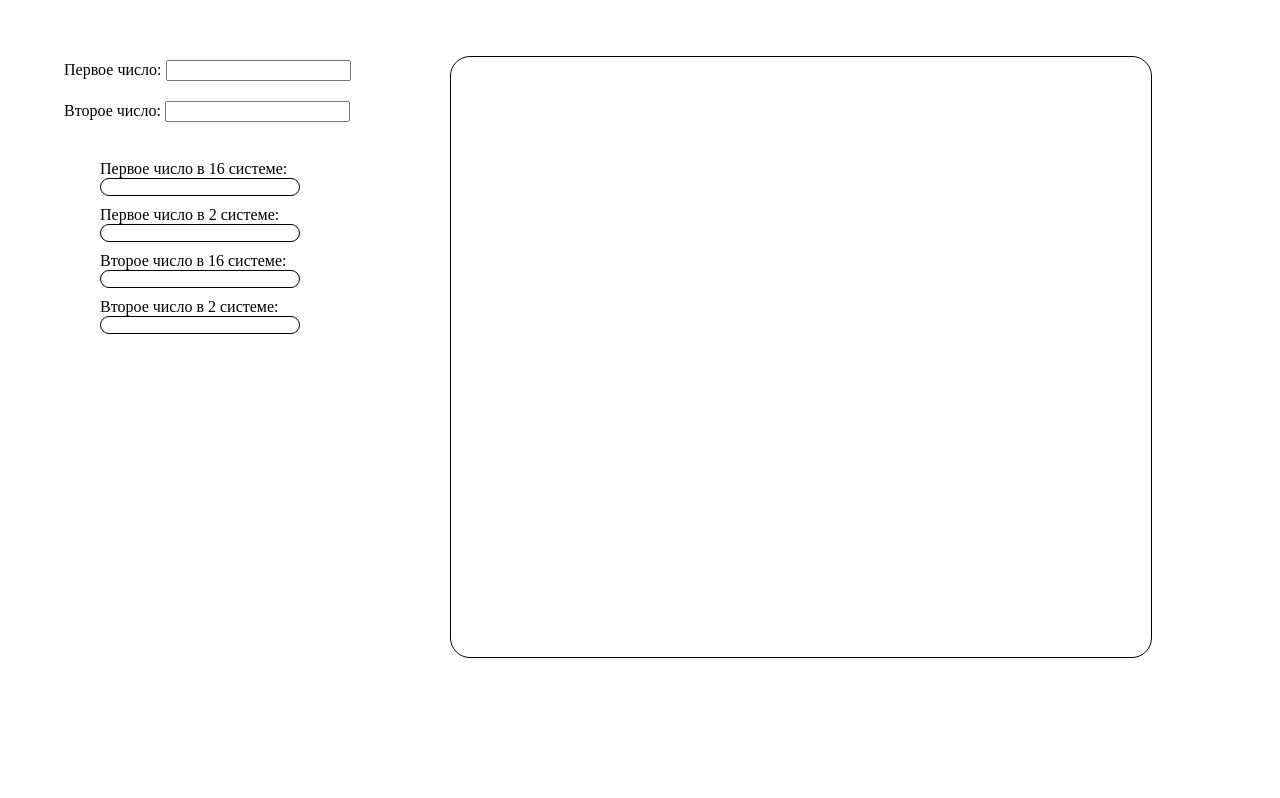
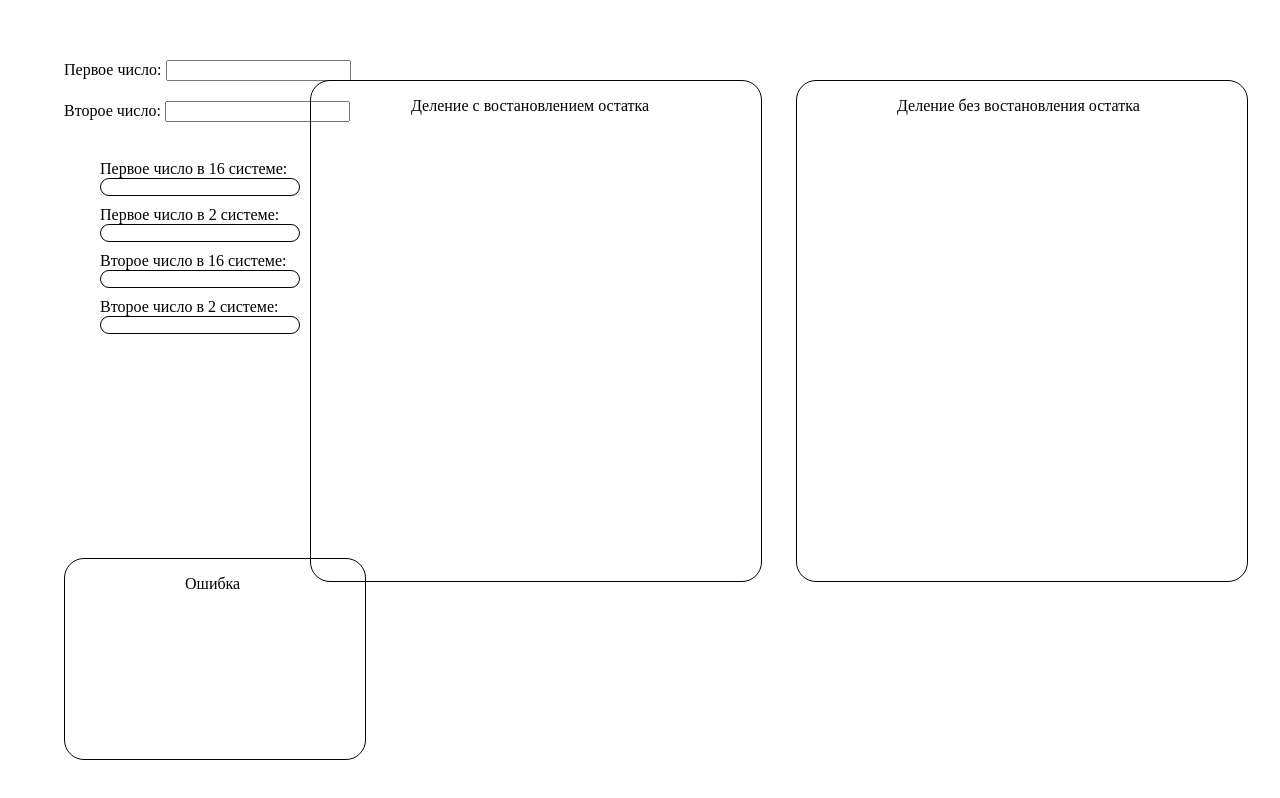
Before and after one commit to Kria69/division-of-numbers-in-the-binary-system, a plain HTML site: page index.html in a window 1280 px wide. Drawn offline with Linux system fonts and the light colour scheme.

Commit message:
v2
Разделил поля вывода и добавил поле ошибки

```diff
--- a/index.html
+++ b/index.html
@@ -28,7 +28,18 @@
         <div><p class="secondNum bin"></p></div>
     </form>
     <div class="output">
-        <p class="output_text"></p>
+        <div class="recovery">
+            <p class="rec">Деление с востановлением остатка</p>
+            <p class="output_text"></p>
+        </div>
+        <div class="not_recovery">
+            <p class="not_rec">Деление без востановления остатка</p>
+            <p class="output_text"></p>
+        </div>
+    </div>
+    <div class="error">
+        <p class="text_error">Ошибка<p>
+        <p class="output_error"></p>
     </div>
     <script src="main.js"></script>
 </body>
--- a/main.js
+++ b/main.js
@@ -34,5 +34,9 @@ function calculateAndDisplayResult() {
     const secondNumBinary = (parseInt(secondNumHex, 16)).toString(2);
     const sumBinary = addBinary(firstNumBinary, secondNumBinary);
     const sumHex = parseInt(sumBinary, 2).toString(16).toUpperCase();
-    document.querySelector('.output_text').textContent = sumHex;
+    // Получаем все элементы с классом 'output_text' и обновляем их содержимое
+    const outputTextElements = document.querySelectorAll('.output_text');
+    outputTextElements.forEach(element => {
+        element.textContent = sumHex;
+    });
 }
--- a/style.css
+++ b/style.css
@@ -9,23 +9,41 @@
 }
 
 .output{
-    width: 700px;
-    height: 600px;
+    width: 1000px;
+    height: 550px;
     position: absolute;
-    top: 7%;
-    right: 10%;
+    top: 10%;
+    right: 0;
+}
+.output div{
+    width: 450px;
+    height: 500px;
+    display: inline-block;
     border: 1px solid black;
     border-radius: 20px;
+    margin-left: 30px;
 }
 
-.output p{
-    width: 650px;
-    height: 500px;
+.recovery .output_text{
+    width: 400px;
+    height: 450px;
     position: absolute;
-    top: 47%;
-    left: 50%;
-    transform: translate(-50%, -50%);
+    top: 5%;
+    left: 5%;
     overflow: auto;
+}
+
+.not_recovery .output_text{
+    width: 400px;
+    height: 450px;
+    position: absolute;
+    top: 5%;
+    right: 5%;
+    overflow: auto;
+}
+
+.rec, .not_rec{
+    margin-left: 100px;
 }
 
 .output_num{
@@ -46,3 +64,26 @@
 .output_num label{
     display: inline-block;
 }
+
+.error{
+    width: 300px;
+    height: 200px;
+    position: absolute;
+    bottom: 5%;
+    left: 5%;
+    border: 1px solid black;
+    border-radius: 20px;
+}
+
+.output_error{
+    width: 250px;
+    height: 150px;
+    position: absolute;
+    top: 10%;
+    right: 5%;
+    overflow: auto;
+}
+
+.text_error{
+    margin-left: 120px;
+}
```
